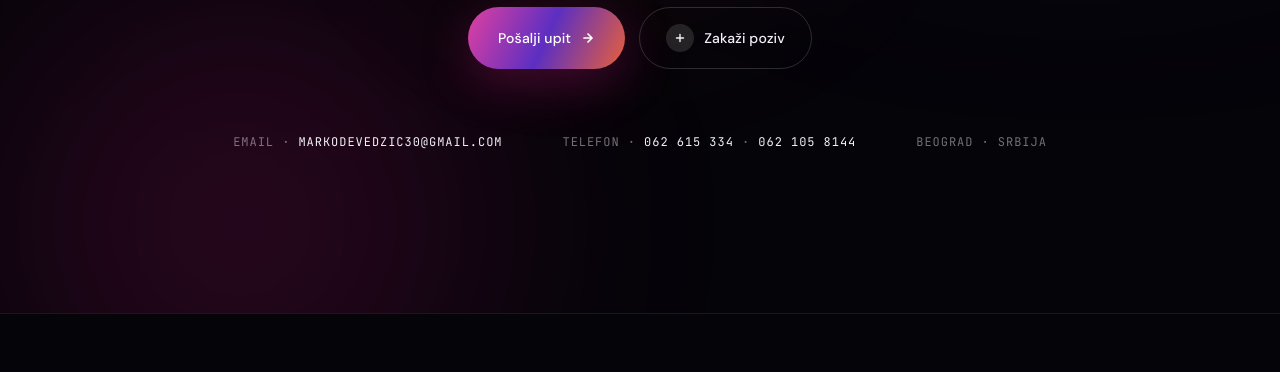
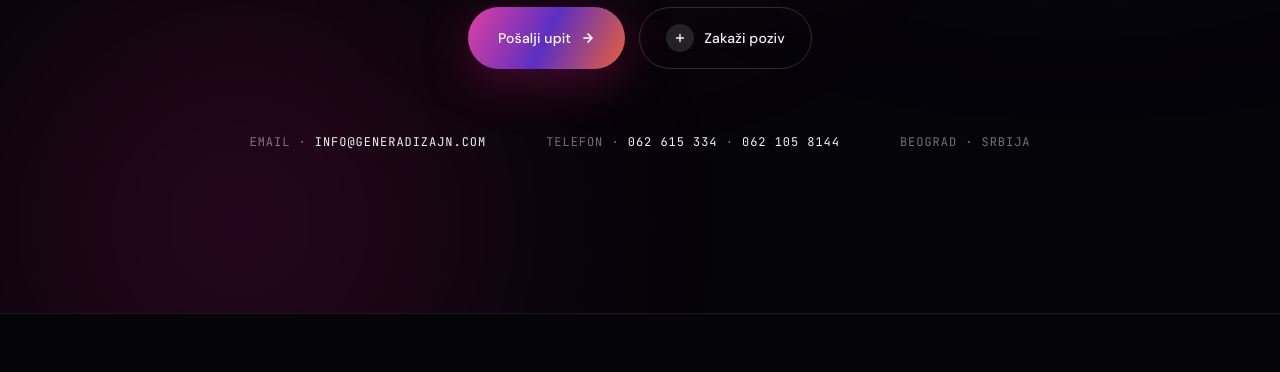
Before and after one commit to hahafuni1/Genera-Dizajn, a plain HTML site: page index.html in a window 1280 px wide. Shown: the part 9139-9511 px from the top of the page. Drawn offline with Linux system fonts and the light colour scheme.

Commit message:
Promeni email na info@generadizajn.com

```diff
--- a/index.html
+++ b/index.html
@@ -31,7 +31,7 @@
   "logo": "https://generadizajn.com/img/genera%20logo%20mali.webp",
   "image": "https://generadizajn.com/img/Genera%20Dizajn%20Logo.webp",
   "telephone": ["+38162615334", "+381621058144"],
-  "email": "markodevedzic30@gmail.com",
+  "email": "info@generadizajn.com",
   "address": {
     "@type": "PostalAddress",
     "addressLocality": "Beograd",
@@ -794,7 +794,7 @@ footer { background:var(--ink); border-top:1px solid var(--line); padding:80px 4
   <a href="#cta" onclick="closeMob()">Kontakt</a>
   <div class="mob-bottom">
     <span>Pitanja?</span>
-    <a href="mailto:markodevedzic30@gmail.com" class="sm">markodevedzic30@gmail.com</a>
+    <a href="mailto:info@generadizajn.com" class="sm">info@generadizajn.com</a>
     <a href="tel:+38162615334" class="sm">062 615 334</a>
     <a href="tel:+381621058144" class="sm">062 105 8144</a>
   </div>
@@ -1146,7 +1146,7 @@ footer { background:var(--ink); border-top:1px solid var(--line); padding:80px 4
     <h2 class="cta-title reveal reveal-d1">Hajde da<br/>napravimo nešto,<br/><em>Zajedno</em>.</h2>
     <p class="cta-sub reveal reveal-d2">Javite se za besplatnu konsultaciju. Odgovaramo u najkracem roku, svakog radnog dana.</p>
     <div class="cta-actions reveal reveal-d3">
-      <a href="mailto:markodevedzic30@gmail.com" class="btn btn-primary" data-magnetic data-cf-open>
+      <a href="mailto:info@generadizajn.com" class="btn btn-primary" data-magnetic data-cf-open>
         Pošalji upit
         <svg width="14" height="14" viewBox="0 0 14 14" fill="none"><path d="M3 7h8M7 3l4 4-4 4" stroke="currentColor" stroke-width="1.7" stroke-linecap="round" stroke-linejoin="round"/></svg>
       </a>
@@ -1156,7 +1156,7 @@ footer { background:var(--ink); border-top:1px solid var(--line); padding:80px 4
       </a>
     </div>
     <div class="cta-contact reveal reveal-d4">
-      <div>Email · <a href="mailto:markodevedzic30@gmail.com">markodevedzic30@gmail.com</a></div>
+      <div>Email · <a href="mailto:info@generadizajn.com">info@generadizajn.com</a></div>
       <div>Telefon · <a href="tel:+38162615334">062 615 334</a> · <a href="tel:+381621058144">062 105 8144</a></div>
       <div>Beograd · Srbija</div>
     </div>
```
